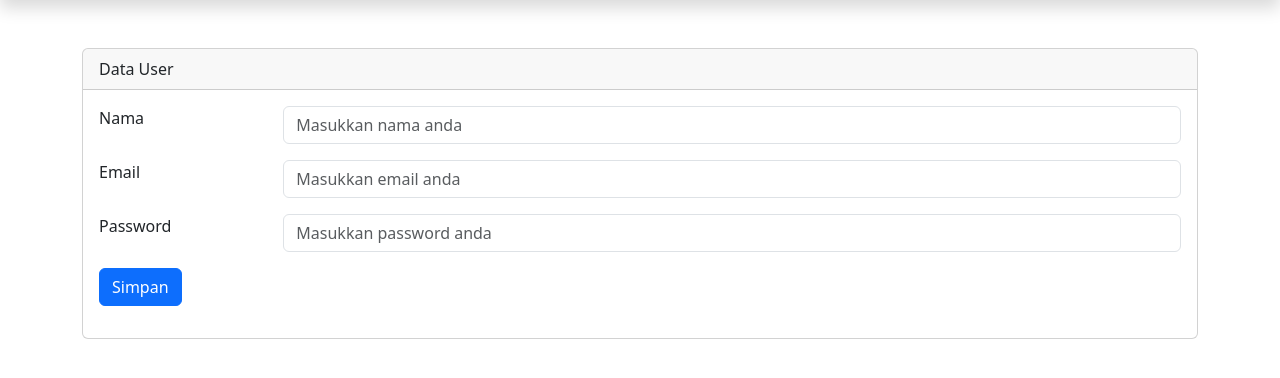
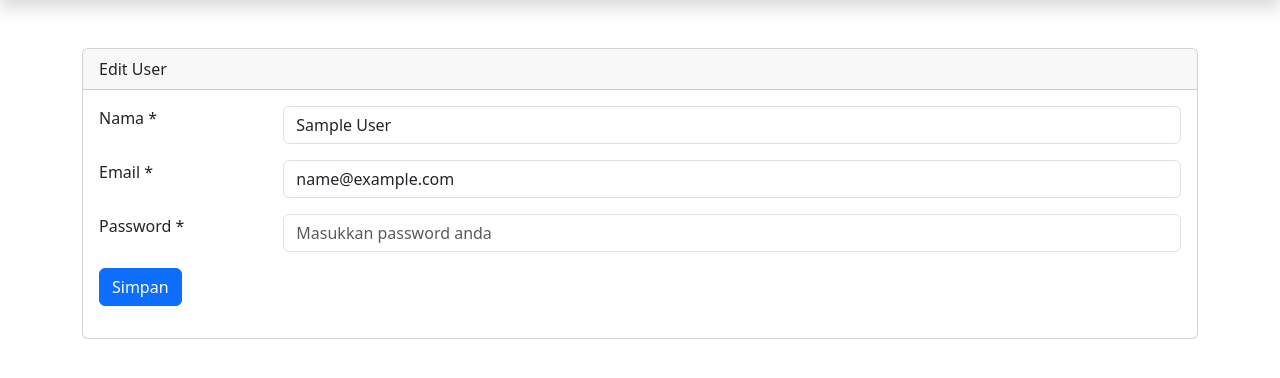
Before and after one commit to rezaforwork08/portofolio-angkatan2, a PHP site: page /tambah-user.php?edit=1 in a window 1280 px wide. Shown: the part 56-434 px from the top of the page. Run offline with PHP 8.4, Linux system fonts and the light colour scheme; tables that the repository leaves empty or names only in its code hold one stand-in row (values such as "Sample post").

Commit message:
tinggal edit user

```diff
--- a/admin/php/keluar.php
+++ b/admin/php/keluar.php
@@ -1,4 +1,4 @@
 <?php
 session_start();
 session_destroy();
-header("location:8.php");
+header("location:../index.php");
--- a/admin/tambah-user.php
+++ b/admin/tambah-user.php
@@ -1,3 +1,39 @@
+<?php
+include 'config/koneksi.php';
+
+// jika user/pengguna mencet tombol simpan
+// ambil data dari inputan, email, nama dan password
+// masukkan ke dalam table user (name, email, password) nilainya dari masing-masing inputan
+if (isset($_POST['simpan'])) {
+    $name = $_POST['name'];
+    $email = $_POST['email'];
+    $password = sha1($_POST['password']);
+
+    $query = mysqli_query($config, "INSERT INTO users (name, email, password)
+     VALUES ('$name','$email','$password')");
+    if ($query) {
+        header("location:user.php?tambah=berhasil");
+    }
+}
+
+$header = isset($_GET['edit']) ? "Edit" : "Tambah";
+$id_user = isset($_GET['edit']) ? $_GET['edit'] : '';
+$queryEdit = mysqli_query($config, "SELECT * FROM users WHERE id='$id_user'");
+$rowEdit  = mysqli_fetch_assoc($queryEdit);
+
+if (isset($_POST['edit'])) {
+    $name = $_POST['name'];
+    $email = $_POST['email'];
+    $password = sha1($_POST['password']);
+
+    $queryUpdate = mysqli_query($config, "UPDATE users SET name='$name', email='$email',
+    password='$password' WHERE id='$id_user'");
+    if ($queryUpdate) {
+        header("location:user.php?ubah=berhasil");
+    }
+}
+
+?>
 <!DOCTYPE html>
 <html lang="en">
 
@@ -52,44 +88,46 @@
                     <div class="col-sm-12">
                         <div class="card">
                             <div class="card-header">
-                                Data User
+                                <?= $header ?> User
                             </div>
                             <div class="card-body">
                                 <form action="" method="post">
                                     <div class="mb-3 row">
                                         <div class="col-sm-2">
-                                            <label for="">Nama </label>
+                                            <label for="">Nama * </label>
                                         </div>
                                         <div class="col-sm-10">
-                                            <input type="text"
+                                            <input required name="name" type="text"
                                                 class="form-control"
-                                                placeholder="Masukkan nama anda">
+                                                placeholder="Masukkan nama anda"
+                                                value="<?= $rowEdit['name'] ?>">
                                         </div>
                                     </div>
                                     <div class="mb-3 row">
                                         <div class="col-sm-2">
-                                            <label for="">Email </label>
+                                            <label for="">Email * </label>
                                         </div>
                                         <div class="col-sm-10">
-                                            <input type="email"
+                                            <input required name="email" type="email"
                                                 class="form-control"
-                                                placeholder="Masukkan email anda">
+                                                placeholder="Masukkan email anda"
+                                                value="<?= $rowEdit['email'] ?>">
                                         </div>
                                     </div>
                                     <div class="mb-3 row">
                                         <div class="col-sm-2">
-                                            <label for="">Password </label>
+                                            <label for="">Password *</label>
                                         </div>
                                         <div class="col-sm-10">
-                                            <input type="password"
+                                            <input required name="password" type="password"
                                                 class="form-control"
                                                 placeholder="Masukkan password anda">
                                         </div>
                                     </div>
                                     <div class="mb-3 row">
                                         <div class="col-sm-12">
-                                            <button type="submit"
-                                            class="btn btn-primary">Simpan</button>
+                                            <button name="<?= isset($_GET['edit']) ? 'edit' : 'simpan'; ?>" type="submit"
+                                                class="btn btn-primary">Simpan</button>
                                         </div>
                                     </div>
                                 </form>
```
Also changed, not shown: admin/dashboard.php (+1 -35 lines), admin/inc/header.php (added, +59 -0 lines), admin/user.php (+30 -45 lines).
